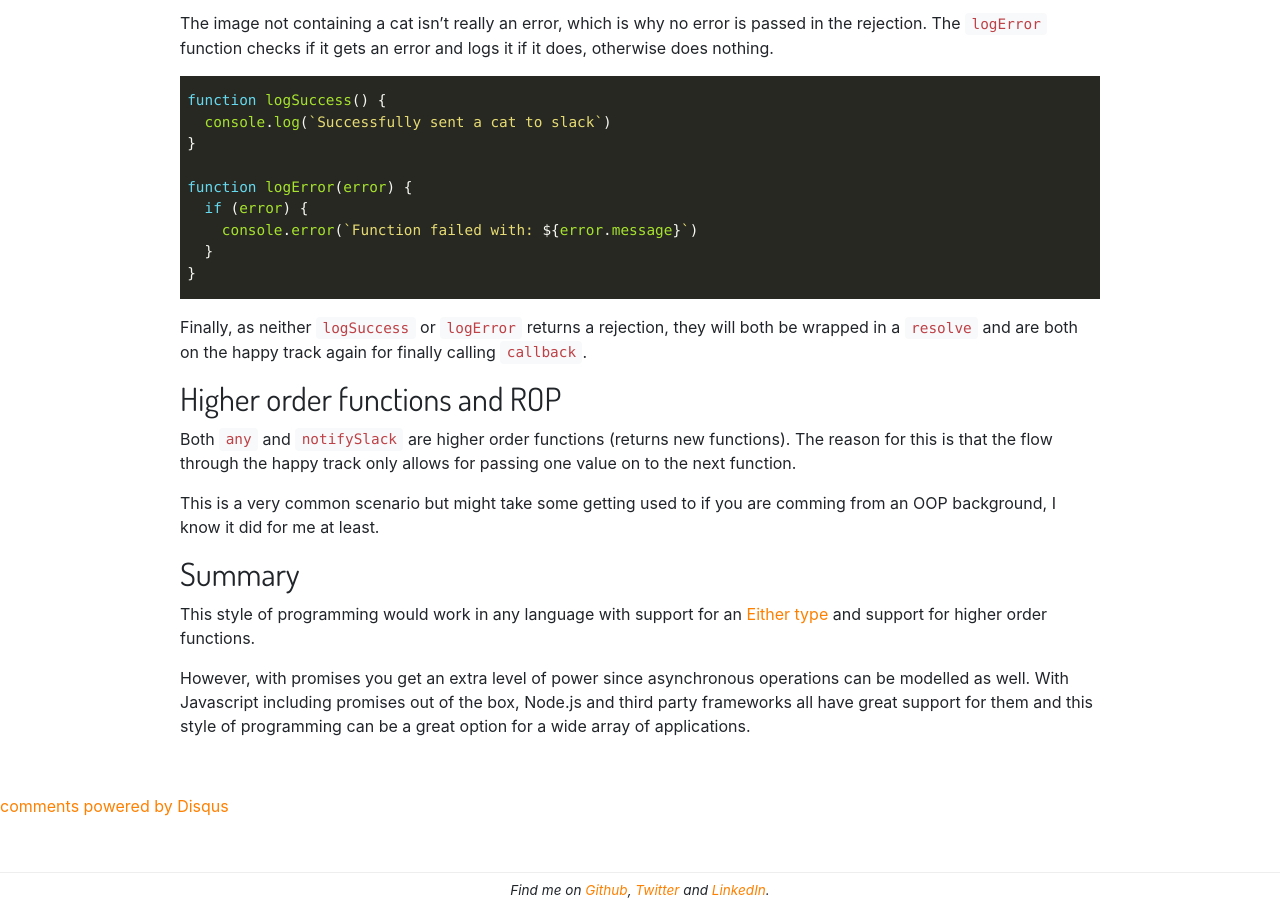
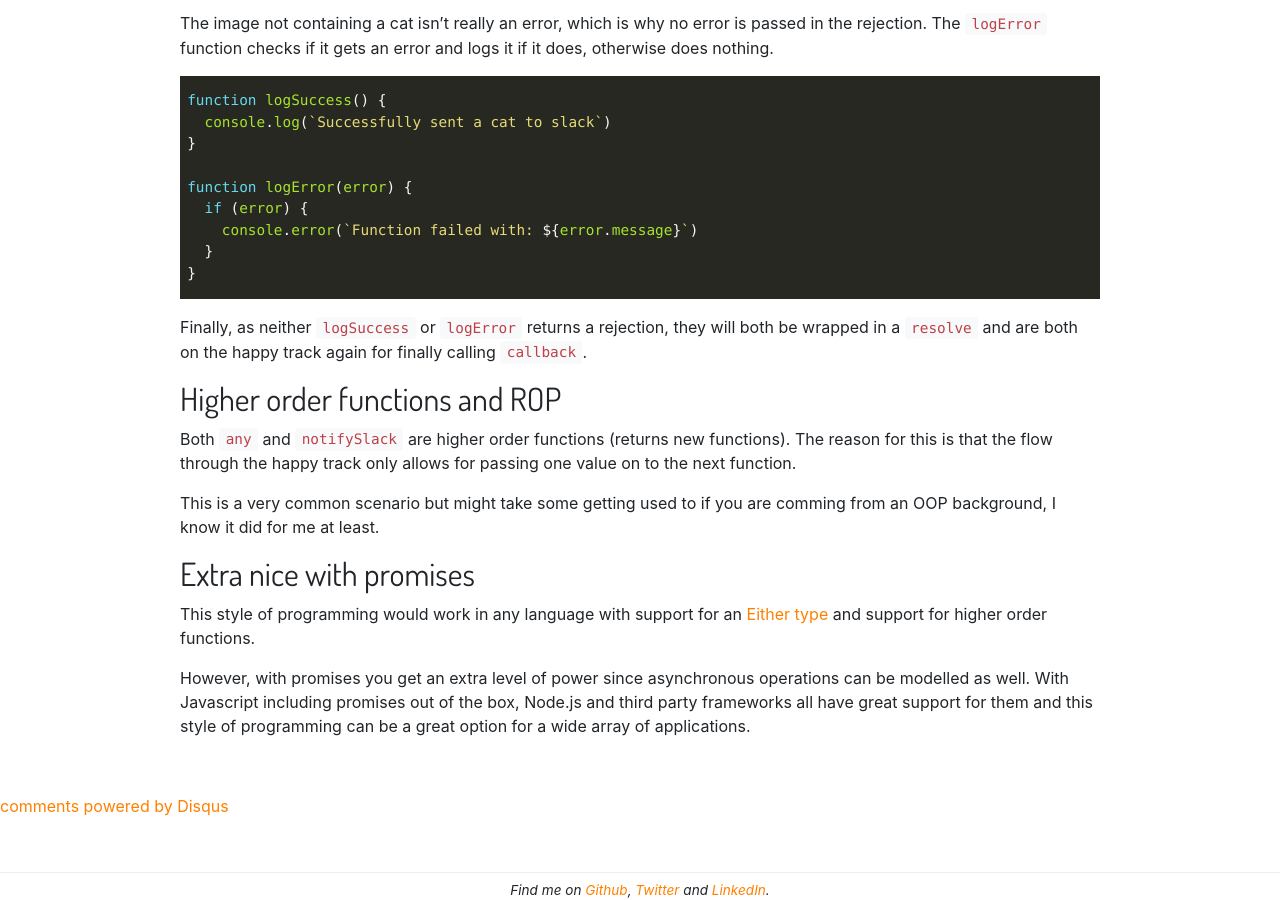
Before and after one commit to hallski/hallski.github.io, a Jekyll site: the page built from _posts/2017-11-06-rop-with-promises.markdown, in a window 1280 px wide and 900 px high, scrolled down 1552 px. Built offline with Jekyll 4.4.1, drawn with Linux system fonts in a browser that asks for light colours; nearby versions of some CDN libraries; comment, search, counter and statistics services are not loaded.

Commit message:
Change section header

```diff
--- a/_posts/2017-11-06-rop-with-promises.markdown
+++ b/_posts/2017-11-06-rop-with-promises.markdown
@@ -81,7 +81,7 @@ Both `any` and `notifySlack` are higher order functions (returns new functions).
 
 This is a very common scenario but might take some getting used to if you are comming from an OOP background, I know it did for me at least.
 
-## Summary
+## Extra nice with promises
 This style of programming would work in any language with support for an [Either type](https://www.schoolofhaskell.com/school/starting-with-haskell/basics-of-haskell/10_Error_Handling#the-either-monad) and support for higher order functions.
 
 However, with promises you get an extra level of power since asynchronous operations can be modelled as well. With Javascript including promises out of the box, Node.js and third party frameworks all have great support for them and this style of programming can be a great option for a wide array of applications.
```
